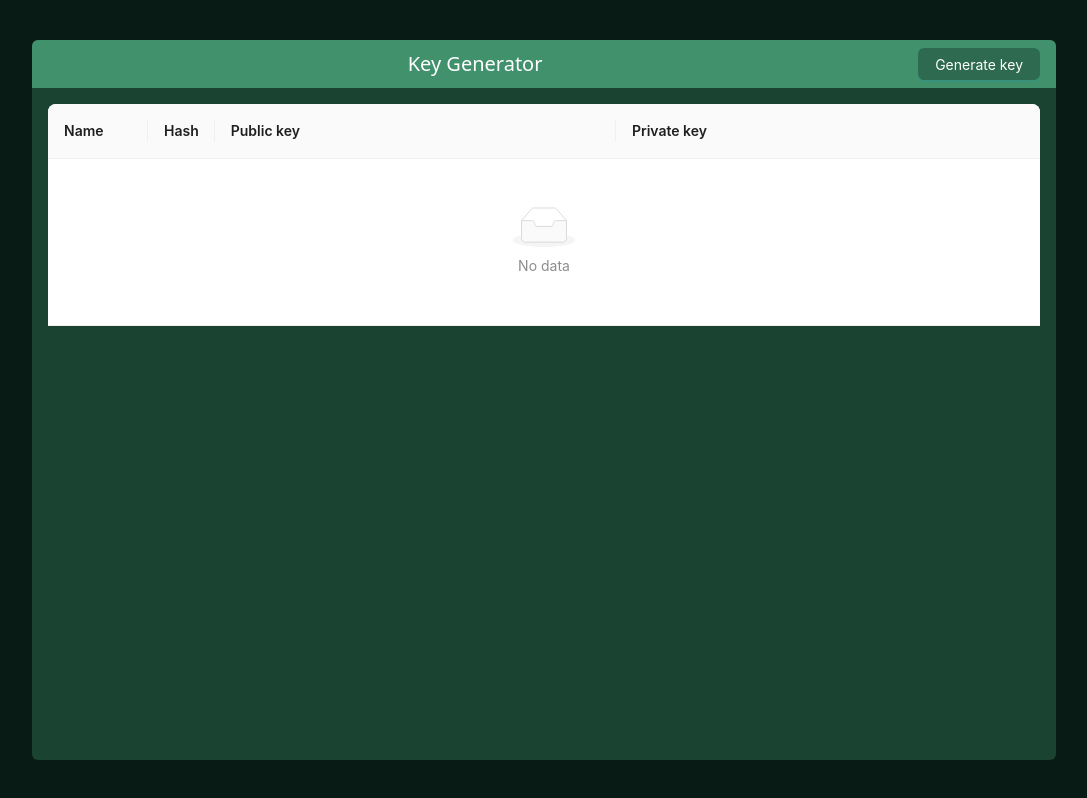
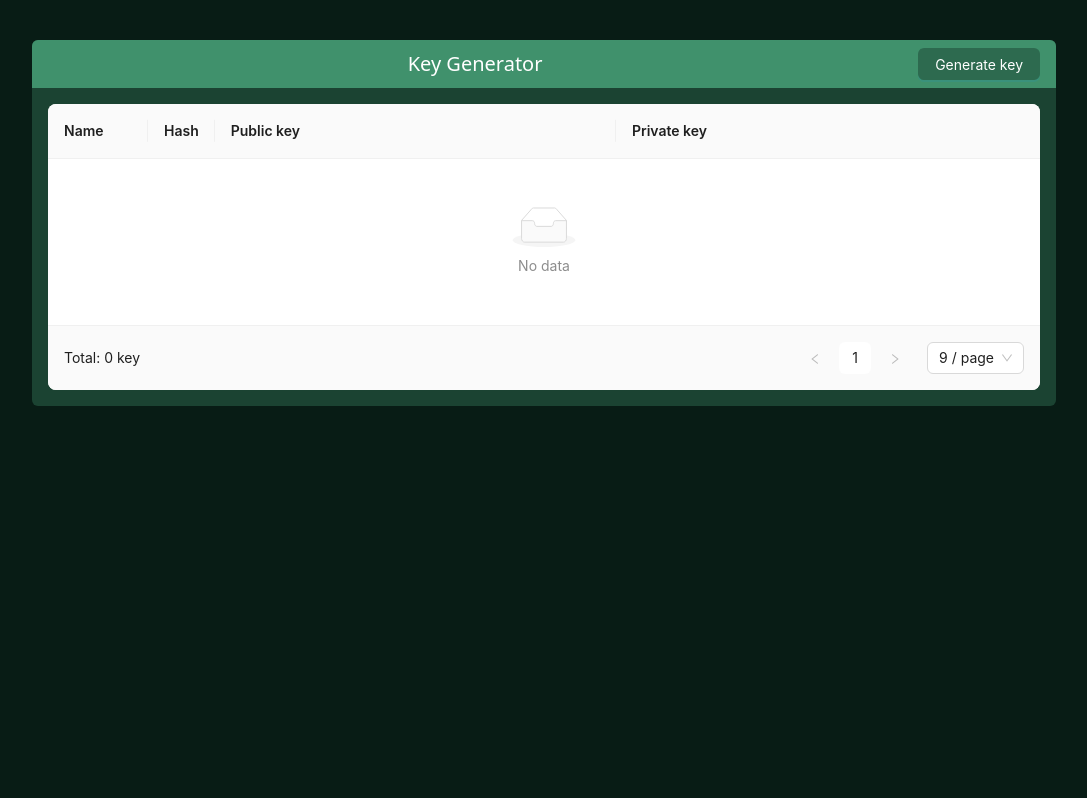
Before and after one commit to aivanns/keygen, a React (Vite) app: page / in a window 1280 px wide. Shown: the whole page, without its empty margins (96-1183 px from the left). Built offline with nearby package versions, Linux system fonts and the light colour scheme.

Commit message:
view bug fixes / some code cleaning

```diff
--- /dev/null
+++ b/src/components/GenTable/GenTable.css
@@ -0,0 +1,7 @@
+.ant-table {
+    @apply rounded-b-lg !important;
+}
+
+.ant-table-footer {
+    @apply rounded-b-lg !important;
+}
--- a/src/components/GenTable/GenTable.tsx
+++ b/src/components/GenTable/GenTable.tsx
@@ -1,8 +1,9 @@
 import React, { useEffect, useState } from 'react';
-import { Input, Table, Tag } from 'antd';
+import { Input, Table, Tag, Pagination } from 'antd';
 import type { TableProps } from 'antd';
 import { KeyItem } from '../../types/Items';
-import { EGenTable } from '../../shared/enums/table';
+import { EGenTable, HashType } from '../../shared/enums/table';
+import './GenTable.css';
 
 const columns: TableProps<KeyItem>['columns'] = [
   {
@@ -17,7 +18,7 @@ const columns: TableProps<KeyItem>['columns'] = [
     dataIndex: EGenTable.HASH,
     key: EGenTable.HASH,
     render: (hash) => {
-      const color = hash === 'sha1' ? 'red' : hash === 'sha256' ? 'green' : 'blue';
+      const color = hash === HashType.SHA1 ? 'red' : hash === HashType.SHA256 ? 'green' : 'blue';
       return <Tag color={color}>{hash.toUpperCase()}</Tag>;
     },
     width: 50
@@ -52,13 +53,46 @@ const columns: TableProps<KeyItem>['columns'] = [
 
 const GenTable: React.FC = () => {
   const [keys, setKeys] = useState<KeyItem[]>([]);
+  const [currentPage, setCurrentPage] = useState<number>(1);
+  const [pageSize, setPageSize] = useState<number>(9);
 
-    useEffect(() => {
-        const storedKeys = JSON.parse(localStorage.getItem('keys') || '[]');
-        setKeys(storedKeys);
-    }, []);
+  useEffect(() => {
+    const storedKeys = JSON.parse(localStorage.getItem('keys') || '[]');
+    setKeys(storedKeys);
+  }, []);
 
-  return <Table<KeyItem> className='' columns={columns} dataSource={keys} pagination={{ pageSize: 9 }} />;
+  const startIndex = (currentPage - 1) * pageSize;
+  const endIndex = startIndex + pageSize;
+  const currentData = keys.slice(startIndex, endIndex);
+
+  const handlePageChange = (page: number, size?: number) => {
+    setCurrentPage(page);
+    if (size) {
+      setPageSize(size);
+    }
+  };
+
+  return (
+    <Table<KeyItem>
+      className='custom-table'
+      columns={columns}
+      dataSource={currentData}
+      pagination={false}
+      footer={() => (
+        <div className='flex justify-between items-center'>
+          <div>Total: {keys.length} key</div>
+          <Pagination
+            current={currentPage}
+            pageSize={pageSize}
+            total={keys.length}
+            onChange={handlePageChange}
+            showSizeChanger
+            pageSizeOptions={['5', '10', '15', '20']}
+          />
+        </div>
+      )}
+    />
+  );
 }
 
 export default GenTable;
--- a/src/index.css
+++ b/src/index.css
@@ -1,3 +1,11 @@
 @tailwind base;
 @tailwind components;
 @tailwind utilities;
+
+body {
+    @apply bg-color-1;
+}
+
+::-webkit-scrollbar {
+    display: none;
+  }
--- a/src/pages/Main.tsx
+++ b/src/pages/Main.tsx
@@ -1,11 +1,12 @@
 import GenModal from "../components/GenModal/GenModal";
 import GenTable from "../components/GenTable/GenTable";
 import { APP_NAME } from "../shared/constants/global";
+
 export default function Main() {
 
     return (
-        <div className="flex justify-center items-center h-screen bg-color-1">
-            <div className="bg-color-2 w-[80vw] h-[90vh] text-white rounded-md">
+        <div className="flex justify-center items-center h-auto bg-color-1">
+            <div className="bg-color-2 w-[80vw] h-auto text-white rounded-md my-10">
                 <div className="flex justify-between items-center bg-color-4 w-full py-[1vh] rounded-t-md">
                     <div></div>
                     <p className="text-xl">{APP_NAME}</p>
--- a/src/shared/enums/table.ts
+++ b/src/shared/enums/table.ts
@@ -4,3 +4,8 @@ export enum EGenTable {
     SEED = 'seed',
     KEY = 'key',
 }
+export enum HashType {
+    SHA1 = 'sha1',
+    SHA256 = 'sha256',
+    SHA3 = 'sha3'
+}
--- a/src/utils/keygen.ts
+++ b/src/utils/keygen.ts
@@ -2,7 +2,7 @@ import sha1 from 'crypto-js/sha1';
 import sha256 from 'crypto-js/sha256';
 import sha3 from 'crypto-js/sha3';
 import { KeyItem } from '../types/Items';
-
+import { HashType } from '../shared/enums/table';
 function randomValue(min: number, max: number): number {
     return Math.floor(Math.random() * (max - min + 1)) + min;
 }
@@ -36,13 +36,13 @@ export default async function generateKey(name: string, hash: string): Promise<v
     }
     let key: string;
     switch (hash) {
-        case 'sha1':
+        case HashType.SHA1:
             key = sha1(seed.join(' ')).toString();
             break;
-        case 'sha256':
+        case HashType.SHA256:
             key = sha256(seed.join(' ')).toString();
             break;
-        case 'sha3':
+        case HashType.SHA3:
             key = sha3(seed.join(' ')).toString();
             break;
         default:
```
